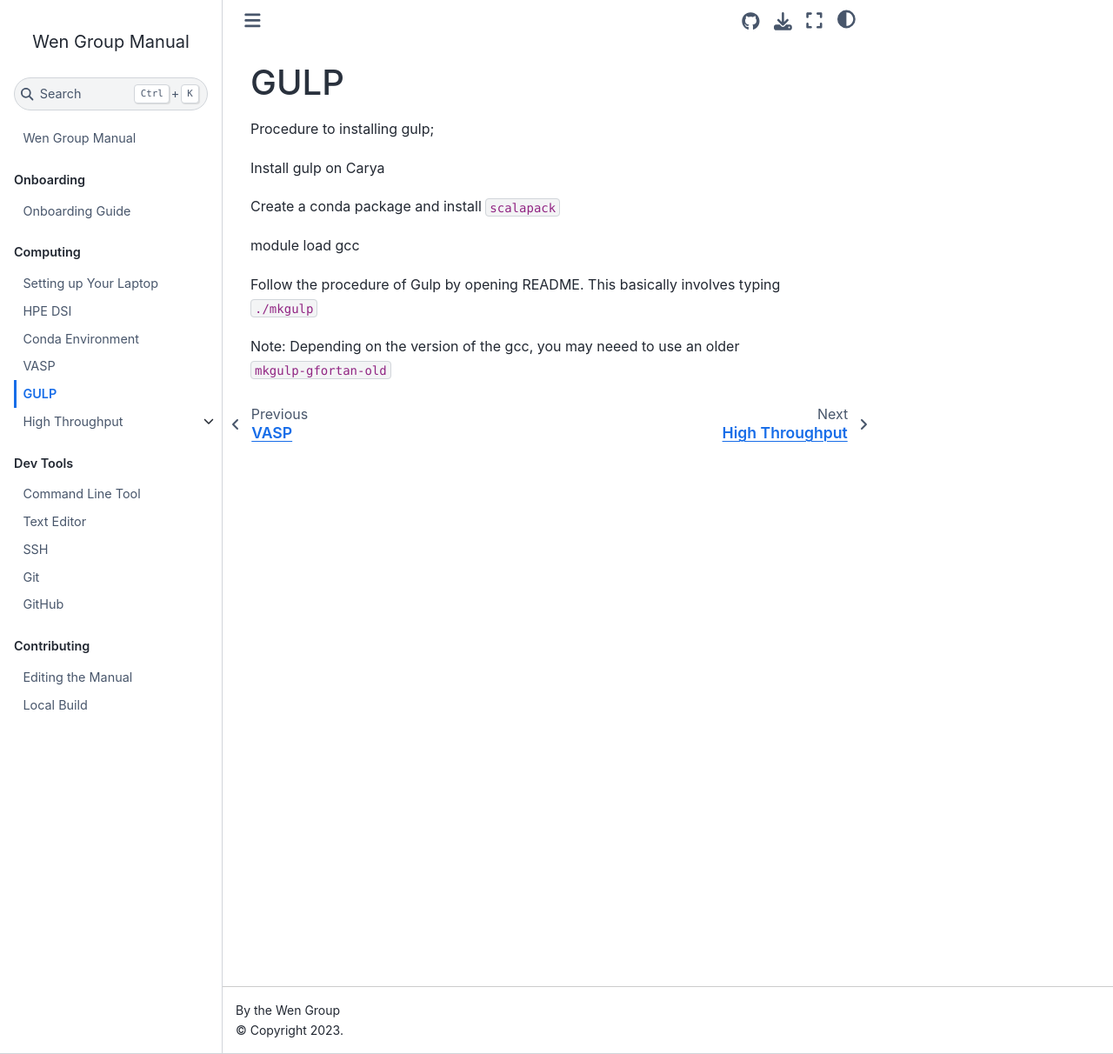
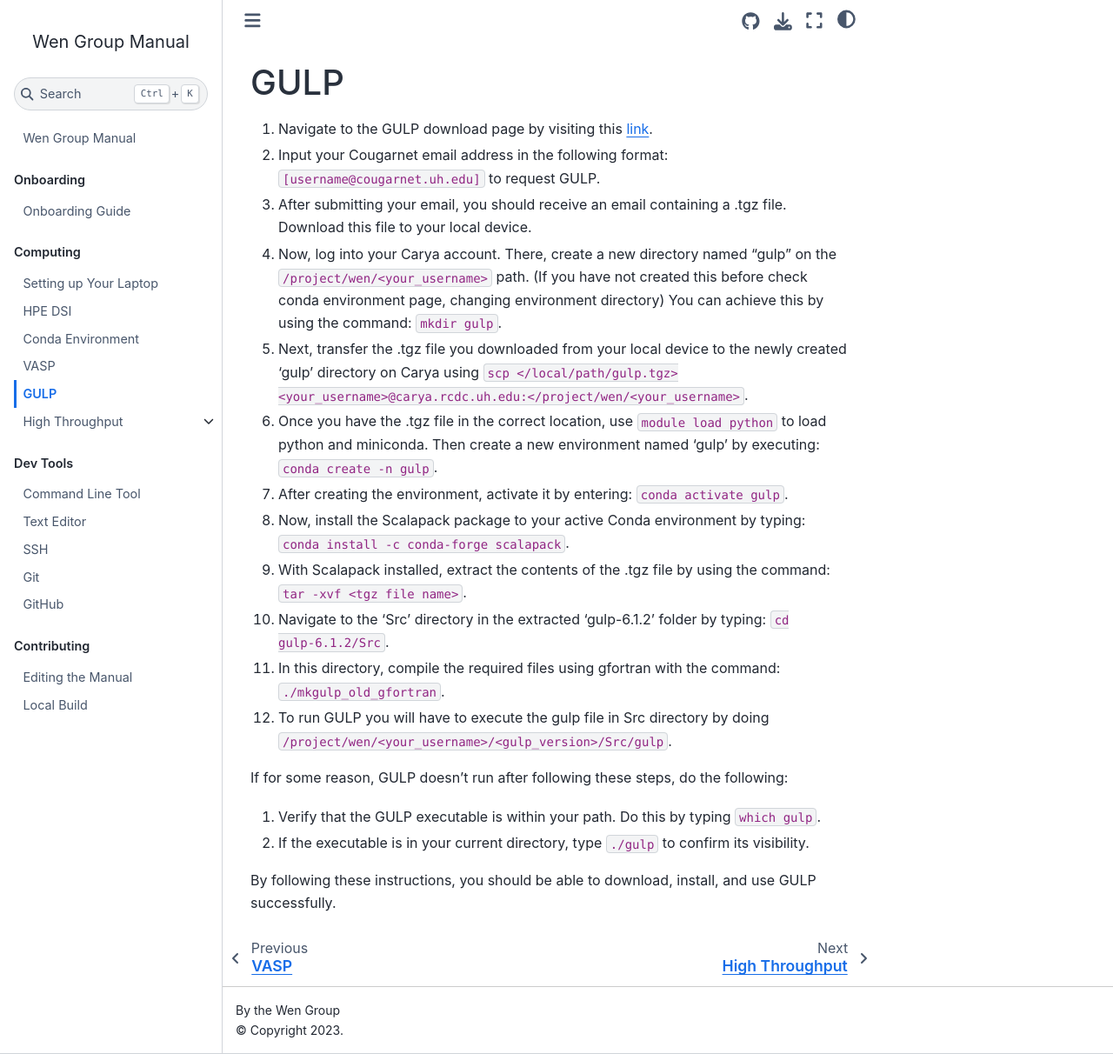
Before and after one commit to wengroup/group_manual, a Jupyter Book: the page built from docs/computing/gulp.md, in a window 1280 px wide and 1212 px high. Shown: the whole window at 87% size. Built offline with Jupyter Book 1.0.4 settings and Sphinx 7.4.7 and the Sphinx Book theme 1.1.4, drawn with Linux system fonts in a browser that asks for light colours.

Commit message:
Update gulp.md
GULP installation update

```diff
--- a/docs/computing/gulp.md
+++ b/docs/computing/gulp.md
@@ -1,13 +1,20 @@
 # GULP
+1. Navigate to the GULP download page by visiting this [link](https://gulp.curtin.edu.au/download.html).
+2. Input your Cougarnet email address in the following format: `[username@cougarnet.uh.edu]` to request GULP.
+3. After submitting your email, you should receive an email containing a .tgz file. Download this file to your local device.
+4. Now, log into your Carya account. There, create a new directory named "gulp" on the `/project/wen/<your_username>` path. (If you have not created this before check conda environment page, changing environment directory) You can achieve this by using the command: `mkdir gulp`.
+5. Next, transfer the .tgz file you downloaded from your local device to the newly created 'gulp' directory on Carya using `scp </local/path/gulp.tgz> <your_username>@carya.rcdc.uh.edu:</project/wen/<your_username>`.
+6. Once you have the .tgz file in the correct location, use `module load python` to load python and miniconda. Then create a new environment named 'gulp' by executing: `conda create -n gulp`.
+7. After creating the environment, activate it by entering: `conda activate gulp`.
+8. Now, install the Scalapack package to your active Conda environment by typing: `conda install -c conda-forge scalapack`.
+9. With Scalapack installed, extract the contents of the .tgz file by using the command: `tar -xvf <tgz file name>`.
+10. Navigate to the 'Src' directory in the extracted 'gulp-6.1.2' folder by typing: `cd gulp-6.1.2/Src`.
+11. In this directory, compile the required files using gfortran with the command: `./mkgulp_old_gfortran`.
+12. To run GULP you will have to execute the gulp file in Src directory by doing `/project/wen/<your_username>/<gulp_version>/Src/gulp`.
 
-Procedure to installing gulp;
+If for some reason, GULP doesn't run after following these steps, do the following:
 
-Install gulp on Carya
+1. Verify that the GULP executable is within your path. Do this by typing `which gulp`.
+2. If the executable is in your current directory, type `./gulp` to confirm its visibility.
 
-Create a conda package and install `scalapack`
-
-module load gcc
-
-Follow the procedure of Gulp by opening README. This basically involves typing `./mkgulp`
-
-Note: Depending on the version of the gcc, you may neeed to use an older `mkgulp-gfortan-old`
+By following these instructions, you should be able to download, install, and use GULP successfully.
```
